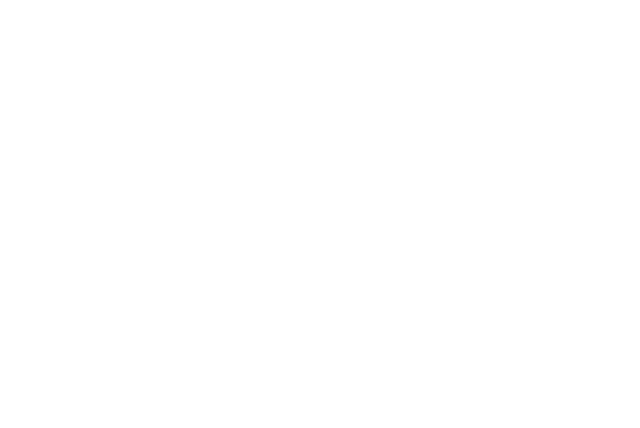
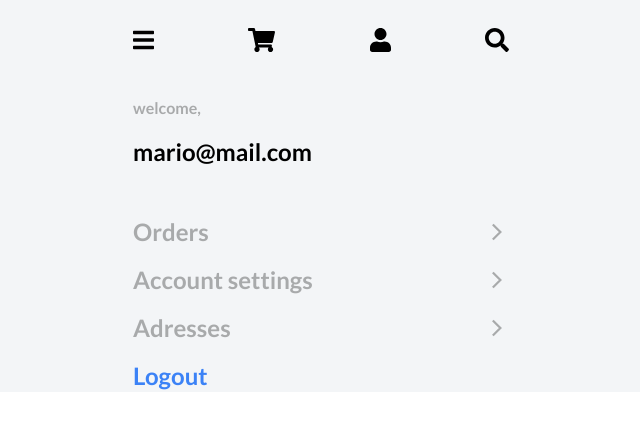
Before and after one commit to dr0er/ecommerce-gaming-shop, a React (Create React App) app in the folder Frontend/: page /userPanel in a window 1280 px wide. Shown: the top 428 px of the page, without its empty margins (319-959 px from the left). Built offline with nearby package versions, Linux system fonts and the light colour scheme.

Commit message:
user panel

```diff
--- a/Frontend/package.json
+++ b/Frontend/package.json
@@ -29,6 +29,7 @@
     "react-router": "^5.2.0",
     "react-router-dom": "^5.2.0",
     "react-scripts": "4.0.3",
+    "react-select": "^5.1.0",
     "react-swipeable": "^6.2.0",
     "redux": "^4.1.1",
     "web-vitals": "^1.1.2"
--- a/Frontend/src/Components/Navbar/Navbar.tsx
+++ b/Frontend/src/Components/Navbar/Navbar.tsx
@@ -16,7 +16,7 @@
     <>
       <div
         className={c(
-          'w-auto h-20 text-black flex justify-between px-9 font text-2xl items-center duration-200 transition-opacity',
+          'w-auto h-20 text-black flex justify-between font text-2xl items-center duration-200 transition-opacity',
           isMenuOpen && 'opacity-0',
         )}>
         <div>
--- a/Frontend/src/Components/OrderListItem/OrderItemWrapper.tsx
+++ b/Frontend/src/Components/OrderListItem/OrderItemWrapper.tsx
@@ -6,7 +6,7 @@
 
 const OrderItemWrapper = () => {
   return (
-    <div className="flex flex-col gap-4 mb-8">
+    <div className="flex flex-col gap-4 mb-8 max-w-md md: mx-auto">
       <DeliveryStatus status={order.status} date={order.date} value={order.value} />
       <OrderNumber number={order.number} />
       <p className="font-bold">Items:</p>
--- a/Frontend/src/Components/OrdersPanel/OrdersPanel.js
+++ /dev/null
@@ -1,43 +0,0 @@
-import { Link } from 'react-router-dom'
-import { NavBar } from '../Navbar/Navbar'
-import OrderItemWrapper from '../OrderListItem/OrderItemWrapper'
-import { ReactComponent as ChevronBack } from '../../Assets/chevron-back-sharp.svg'
-
-const OrdersPanel = () => {
-  return (
-    <>
-      <div className="flex flex-col justify-beetwen gap-4 mb-8 max-w-md md: mx-auto">
-        <NavBar />
-      </div>
-      <div className="bg-background-grey  flex flex-col gap-4 px-9 max-w-md md: mx-auto">
-        <p className="opacity-30 w-auto max-w-md font-bold text-base">welcome,</p>
-        <p className="w-auto font-bold text-2xl mb-8">{'mario@mail.com'}</p>
-        <div className="flex justify-between font-bold text-2xl">
-          <p>Orders</p>
-          <ChevronBack className="w-6 transform -rotate-90" />
-        </div>
-        <OrderItemWrapper />
-        <OrderItemWrapper />
-        <Link to="/">
-          <div className="flex justify-between font-bold text-2xl opacity-30">
-            <p>Account settings</p>
-            <ChevronBack className="w-6 transform rotate-180" />
-          </div>
-        </Link>
-        <Link to="/">
-          <div className="flex justify-between font-bold text-2xl opacity-30">
-            <p>Adresses</p>
-            <ChevronBack className="w-6 transform rotate-180" />
-          </div>
-        </Link>
-        <div className="font-bold text-2xl text-blue-500 ">
-          <Link to="/">
-            <span>Logout</span>
-          </Link>
-        </div>
-      </div>
-    </>
-  )
-}
-
-export default OrdersPanel
--- /dev/null
+++ b/Frontend/src/Components/UserPanel/UserPanel.js
@@ -0,0 +1,84 @@
+import { useState } from 'react'
+import { Link } from 'react-router-dom'
+import { NavBar } from '../Navbar/Navbar'
+import { ReactComponent as ChevronBack } from '../../Assets/chevron-back-sharp.svg'
+import OrderItemWrapper from '../OrderListItem/OrderItemWrapper'
+
+const OrdersPanel = () => {
+  const [isOrderOpen, setIsOrderOpen] = useState(false)
+  const [isAddressOpen, setisAddressOpen] = useState(false)
+  const [isAccountSettingsOpen, setIsAccountSettingsOpen] = useState(false)
+
+  return (
+    <div className="flex flex-col justify-beetwen px-9 gap-4 max-w-md md: mx-auto">
+      <NavBar />
+      <div className="flex justify-start flex-col gap-4">
+        <p className="opacity-30 w-auto max-w-md font-bold text-base">welcome,</p>
+        <p className="w-auto font-bold text-2xl mb-8">{'mario@mail.com'}</p>
+      </div>
+      {isOrderOpen ? (
+        <div>
+          <div
+            className="flex justify-between font-bold text-2xl"
+            onClick={() => setIsOrderOpen(!isOrderOpen)}>
+            <p>Orders</p>
+            <ChevronBack className="w-6 transform -rotate-90" />
+          </div>
+          <div>
+            <OrderItemWrapper />
+          </div>
+        </div>
+      ) : (
+        <div
+          className="flex justify-between font-bold text-2xl opacity-30"
+          onClick={() => setIsOrderOpen(!isOrderOpen)}>
+          <p>Orders</p>
+          <ChevronBack className="w-6 transform rotate-180" />
+        </div>
+      )}
+      {isAccountSettingsOpen ? (
+        <>
+          <div
+            className="flex justify-between font-bold text-2xl"
+            onClick={() => setIsAccountSettingsOpen(!isAccountSettingsOpen)}>
+            <p>Account settings</p>
+            <ChevronBack className="w-6 transform -rotate-90" />
+          </div>
+          <span>Opened</span>
+        </>
+      ) : (
+        <div
+          className="flex justify-between font-bold text-2xl opacity-30"
+          onClick={() => setIsAccountSettingsOpen(!isAccountSettingsOpen)}>
+          <p>Account settings</p>
+          <ChevronBack className="w-6 transform rotate-180" />
+        </div>
+      )}
+      {isAddressOpen ? (
+        <>
+          <div
+            className="flex justify-between font-bold text-2xl"
+            onClick={() => setisAddressOpen(!isAddressOpen)}>
+            <p>Account settings</p>
+            <ChevronBack className="w-6 transform -rotate-90" />
+          </div>
+          <span>Opened</span>
+        </>
+      ) : (
+        <div
+          className="flex justify-between font-bold text-2xl opacity-30"
+          onClick={() => setisAddressOpen(!isAddressOpen)}>
+          <p>Adresses</p>
+          <ChevronBack className="w-6 transform rotate-180" />
+        </div>
+      )}
+      <Link to="/">
+        <div className="font-bold text-2xl text-blue-500 ">
+          <span>Logout</span>
+        </div>
+      </Link>
+    </div>
+  )
+}
+
+export default OrdersPanel
--- a/Frontend/src/routing/Routing.tsx
+++ b/Frontend/src/routing/Routing.tsx
@@ -8,7 +8,7 @@
 import LoginPage from '../Components/LoginPage/LoginPage'
 import RegisterPage from '../Components/registerPage/RegisterPage'
 import OrderItemWrapper from '../Components/OrderListItem/OrderItemWrapper'
-import OrdersPanel from '../Components/OrdersPanel/OrdersPanel'
+import UserPanel from '../Components/UserPanel/UserPanel'
 
 export const Routing = () => {
   return (
@@ -41,8 +41,8 @@
         <OrderItemWrapper />
       </Route>
 
-      <Route path="/ordersPanel">
-        <OrdersPanel />
+      <Route path="/userPanel">
+        <UserPanel />
       </Route>
     </Switch>
   )
```
Also changed, not shown: 1 other file (tests, documents, lock files or other folders).
